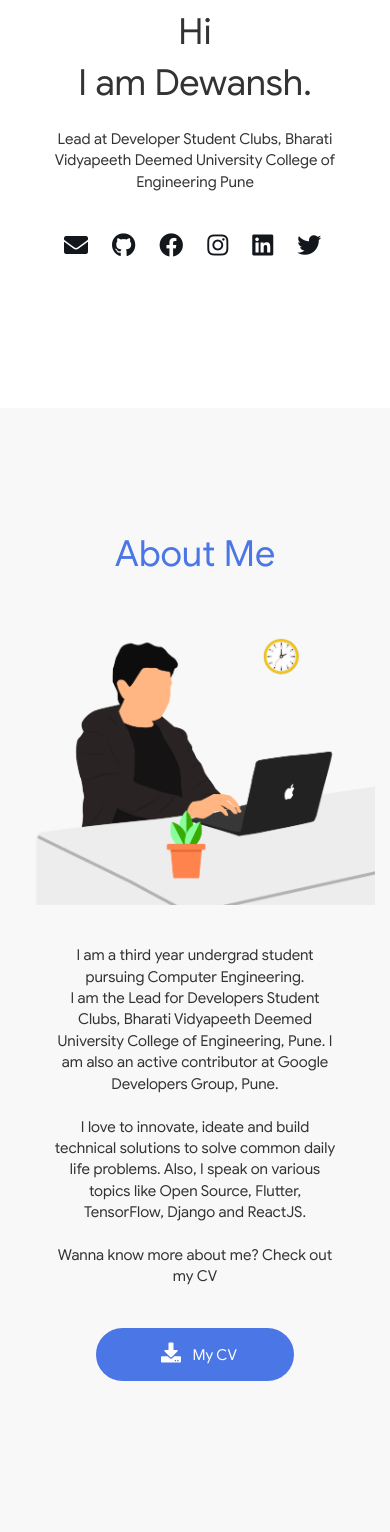
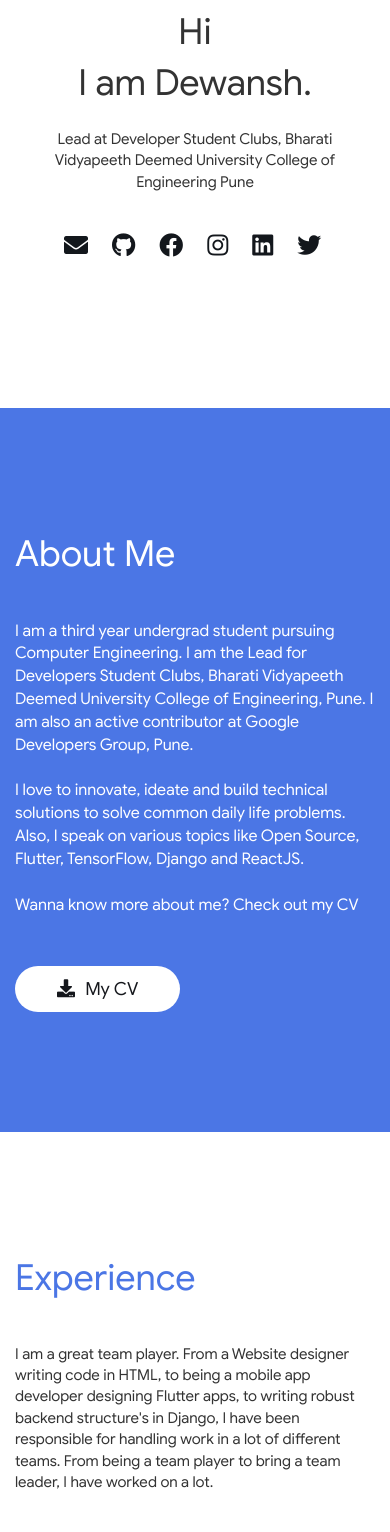
Before and after one commit to dewanshrawat15/dewanshrawat15.github.io, a React (Create React App) app: page / in a window 390 px wide. Shown: the part 432-1964 px from the top of the page. Built offline with nearby package versions, Linux system fonts and the light colour scheme.

Commit message:
Updating about section design

```diff
--- a/src/Pages/Home/About/About.css
+++ b/src/Pages/Home/About/About.css
@@ -1,43 +1,29 @@
 .about{
-    padding: 120px 0 180px;
-    background: #f8f8f8;
+    padding: 120px 0 130px;
+    background: #4b76e5;
+    color: #fff;
     font-family: "Google Sans";
 }
 
 .about-title{
-    font-size: 48px;
-    color: #4b76e5;
+    font-size: 42px;
 }
 
-.about-content{
-    font-size: 20px;
+.about-text{
+    font-size: 18px;
 }
 
-.about-bttn-fa{
-    font-size: 20px;
-    padding: 0 8px;
-    color: #fff;
-}
-
-.about-bttn{
-    font-size: 20px;
-    color: #fff;
-    padding: 12px 20px;
+.cv-bttn{
+    padding: 12px 42px;
+    border-radius: 32px;
     cursor: pointer;
-    border-radius: 32px;
-    background: #4b76e5;
+    background: #fff;
+    color: #15171c;
+    font-size: 18px;
 }
 
 a:hover, a:visited, a:focus{
     text-decoration: none!important;
-}
-
-.about-mobile{
-    display: none;
-}
-
-.about-laptop{
-    display: inline;
 }
 
 @media(max-width: 991px){
@@ -54,8 +40,8 @@
         font-size: 42px;
     }
 
-    .about-content{
-        font-size: 18px;
+    .about-text{
+        font-size: 16px;
     }
 
     .mob-about-bttn{
--- a/src/Pages/Home/About/About.js
+++ b/src/Pages/Home/About/About.js
@@ -1,96 +1,48 @@
-import React from 'react';
-import './About.css';
+import React, { Component } from "react";
+import "./About.css";
 
-import programmingVector from '../../../assets/images/aboutMeVector.png';
 import cv from "../../../assets/data/cv.pdf"
 
-class About extends React.Component{
+class About extends Component{
 
     render(){
         return (
             <div className="about">
-                <div className="about-laptop">
                 <div className="container">
                     <div className="row">
-                            <div className="col-md-7">
-                                <div className="row">
-                                    <div className="col-md-6 about-title">
+                        <div className="col-md-6">
+                            <div className="about-title">
                                 About Me
+                            </div>
                         </div>
                     </div>
                     <br /><br />
                     <div className="row">
-                                    <div className="col-md-12 about-content">
-                                    I am a third year undergrad student pursuing Computer Engineering.<br />I am the Lead for Developers Student Clubs, Bharati Vidyapeeth Deemed University College of Engineering, Pune. I am also an active contributor at Google Developers Group, Pune.
+                        <div className="col-md-10">
+                            <div className="about-text">
+                                I am a third year undergrad student pursuing Computer Engineering. I am the Lead for Developers Student Clubs, Bharati Vidyapeeth Deemed University College of Engineering, Pune. I am also an active contributor at Google Developers Group, Pune.
                                 <br /><br />
                                 I love to innovate, ideate and build technical solutions to solve common daily life problems. Also, I speak on various topics like Open Source, Flutter, TensorFlow, Django and ReactJS.
                                 <br /><br />
                                 Wanna know more about me? Check out my CV
                             </div>
                         </div>
-                                <br /><br />
+                    </div>
+                    <br /><br /><br />
                     <div className="row">
                         <div className="col-md-4">
                             <a href={cv} rel="noopener noreferrer" target="_blank">
-                                            <div className="about-bttn">
-                                                <center>
-                                                    <i className="fa fa-download about-bttn-fa"></i> My CV
-                                                </center>
-                                            </div>
+                                <span className="cv-bttn">
+                                    <i className="fa fa-download" style={{ paddingRight: '6px' }} /> My CV
+                                </span>
                             </a>
-                                    </div>
-                                </div>
-                            </div>
-                            <div className="col-md-5">
-                                <img src={programmingVector} className="img-responsive" alt="Dewansh programming minimal" />
-                            </div>
-                        </div>
-                    </div>
-                </div>
-                <div className="about-mobile">
-                    <div className="container">
-                        <div className="row">
-                            <div className="col-md-6 text-center about-title">
-                                About Me
-                            </div>
-                        </div>
-                        <br /><br />
-                        <div className="row">
-                            <div className="col-md-5">
-                                <img src={programmingVector} className="img-responsive" alt="Dewansh programming minimal" />
-                            </div>
-                            <br /><br />
-                            <div className="col-md-7">
-                                <div className="row">
-                                    <div className="col-md-12 about-content text-center">
-                                    I am a third year undergrad student pursuing Computer Engineering.<br />I am the Lead for Developers Student Clubs, Bharati Vidyapeeth Deemed University College of Engineering, Pune. I am also an active contributor at Google Developers Group, Pune.
-                                    <br /><br />
-                                    I love to innovate, ideate and build technical solutions to solve common daily life problems. Also, I speak on various topics like Open Source, Flutter, TensorFlow, Django and ReactJS.
-                                    <br /><br />
-                                    Wanna know more about me? Check out my CV
-                                    </div>
-                                </div>
-                                <br /><br />
-                            </div>
-                        </div>
-                        <div className="row">
-                            <div className="col-md-4">
-                                <center>
-                                    <a href={cv} rel="noopener noreferrer" target="_blank">
-                                            <div className="mob-about-bttn">
-                                                <center>
-                                                    <i className="fa fa-download about-bttn-fa"></i> My CV
-                                                </center>
-                                            </div>
-                                        </a>
-                                </center>
-                            </div>
                         </div>
                     </div>
                 </div>
             </div>
         );
     }
+
 }
 
 export default About;
--- a/src/Pages/Home/Home.js
+++ b/src/Pages/Home/Home.js
@@ -1,6 +1,6 @@
 import React from 'react';
 import Hero from './Hero/Hero';
-import About from './About/About';
+import About from "./About/About";
 import Experience from "./Experience/Experience";
 import Projects from "./Projects/Projects";
 import Contact from './Contact/Contact';
```
Also changed, not shown: src/assets/images/aboutMeVector.png (deleted). Lines whose indentation alone changed are shown as unchanged.
